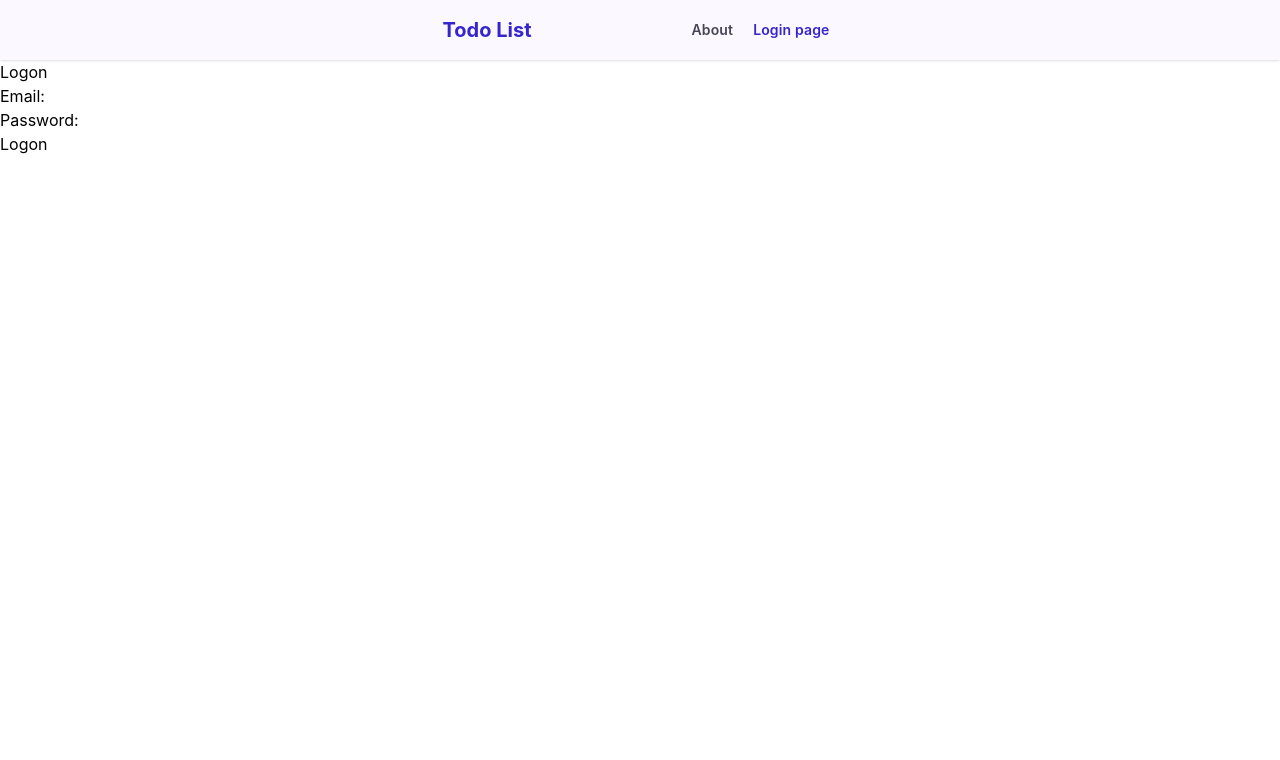
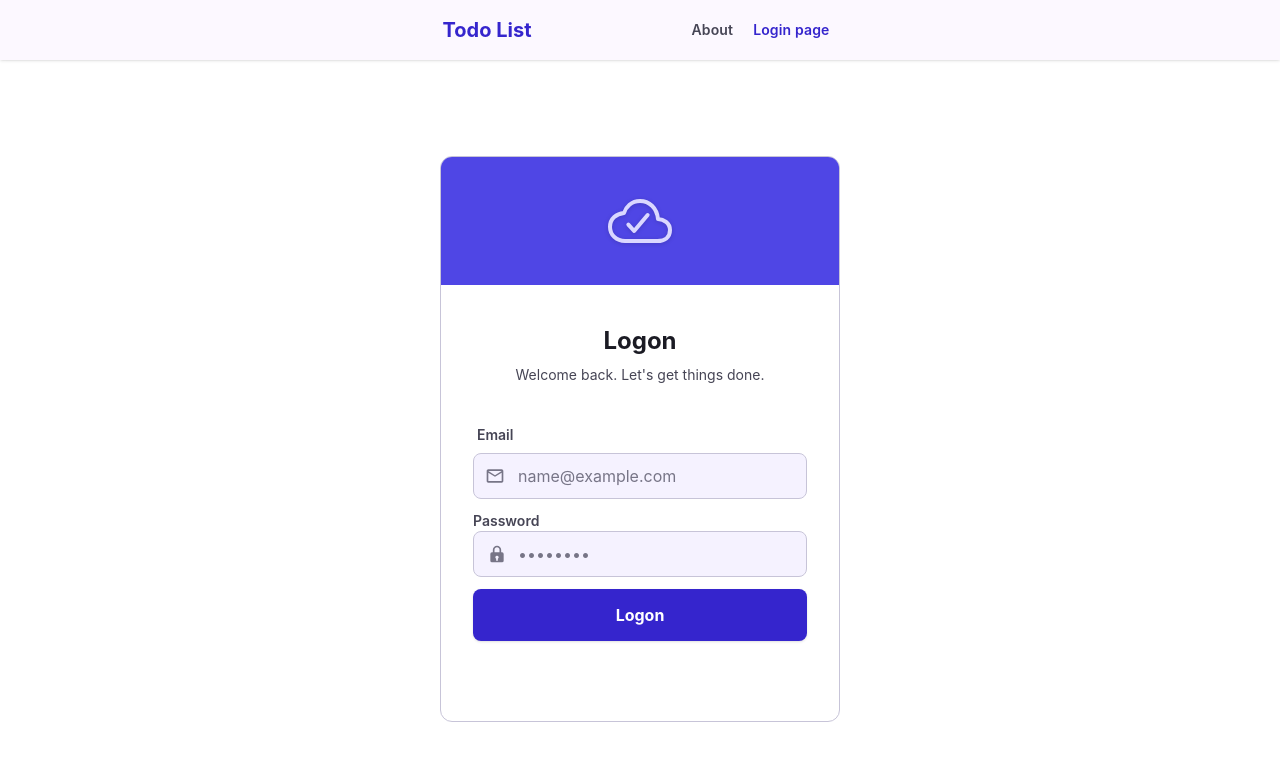
Before and after one commit to mishasro72/todo-list, a React (Vite) app: page /login in a window 1280 px wide. Shown: the top 760 px of the page. Built offline with nearby package versions, Linux system fonts and the light colour scheme.

Commit message:
Add style to Logon page

```diff
--- a/src/pages/LoginPage.jsx
+++ b/src/pages/LoginPage.jsx
@@ -38,39 +38,118 @@ export default function LoginPage() {
   }
   return (
     <>
-      <h1>Logon</h1>
+      <main className="lex-grow flex items-center justify-center px-5 py-24">
+        <div className="w-full max-w-[400px] bg-surface-container-lowest border border-outline-variant rounded-xl elevation-level-1 overflow-hidden">
+          <div className="relative h-32 bg-primary-container-light overflow-hidden">
+            <div className="absolute inset-0 flex items-center justify-center">
+              <svg
+                viewBox="0 0 512 512"
+                className="w-16 h-16 text-on-primary-container-light stroke-[3] drop-shadow-sm"
+              >
+                <title>Cloud Done Outline SVG Icon</title>
+
+                <path
+                  fill="none"
+                  stroke="currentColor"
+                  strokeLinejoin="round"
+                  strokeWidth="32"
+                  d="M400 240c-8.89-89.54-71-144-144-144c-69 0-113.44 48.2-128 96c-60 6-112 43.59-112 112c0 66 54 112 120 112h260c55 0 100-27.44 100-88c0-59.82-53-85.76-96-88Z"
+                />
+                <path
+                  fill="none"
+                  stroke="currentColor"
+                  strokeLinecap="round"
+                  strokeLinejoin="round"
+                  strokeWidth="32"
+                  d="M317 208L209.2 336L163 284.8"
+                />
+              </svg>
+            </div>
+          </div>
+
+          <div className="p-8 pt-10 pb-20">
+            <div className="mb-8 text-center">
+              <h1 className="text-2xl font-bold text-on-surface mb-2">Logon</h1>
+              <p className="text-sm text-on-surface-variant">
+                Welcome back. Let's get things done.
+              </p>
+            </div>
             <div>
               {authError && (
-          <p style={{ color: "red", fontSize: "15px" }}>ERROR: {authError}</p>
+                <p className="text-red-500 text-sm">ERROR: {authError}</p>
               )}
               <form onSubmit={handleSubmit}>
-          <div>
-            <label htmlFor="email-input">Email: </label>
+                <div className="pb-3">
+                  <label
+                    htmlFor="email-input"
+                    className="block text-sm font-semibold text-on-surface-variant ml-1 py-2"
+                  >
+                    Email{" "}
+                  </label>
+                  <div className="relative">
+                    <svg
+                      viewBox="0 0 24 24"
+                      className="absolute left-3 top-1/2 -translate-y-1/2 text-outline w-5 h-5"
+                    >
+                      <title>Baseline Mail Outline SVG Icon</title>
+                      <path
+                        fill="currentColor"
+                        d="M20 4H4c-1.1 0-1.99.9-1.99 2L2 18c0 1.1.9 2 2 2h16c1.1 0 2-.9 2-2V6c0-1.1-.9-2-2-2m0 14H4V8l8 5l8-5zm-8-7L4 6h16z"
+                      />
+                    </svg>
                     <input
+                      className="leading-5 w-full pl-11 pr-4 py-3 bg-surface-container-low border border-outline-variant rounded-lg focus:ring-2 focus:ring-primary focus:ring-offset-2 outline-none transition-all placeholder:text-outline"
                       type="email"
                       id="email-input"
                       value={email}
                       onChange={(e) => setEmail(e.target.value)}
                       required
+                      placeholder="name@example.com"
                     />
                   </div>
-          <div>
-            <label htmlFor="password-input">Password: </label>
+                </div>
+                <div className="pb-3">
+                  <label
+                    className="block
+                    text-sm
+                    font-semibold
+                    text-on-surface-variant"
+                    htmlFor="password-input pb-2"
+                  >
+                    Password{" "}
+                  </label>
+                  <div className="relative">
+                    <svg
+                      viewBox="0 0 24 24"
+                      className="absolute left-3.5 top-1/2 -translate-y-1/2 text-outline w-5 h-5 pointer-events-none z-10"
+                    >
+                      <title>Bxs Lock SVG Icon</title>
+                      <path
+                        fill="currentColor"
+                        d="M12 2C9.243 2 7 4.243 7 7v3H6a2 2 0 0 0-2 2v8a2 2 0 0 0 2 2h12a2 2 0 0 0 2-2v-8a2 2 0 0 0-2-2h-1V7c0-2.757-2.243-5-5-5zM9 7c0-1.654 1.346-3 3-3s3 1.346 3 3v3H9V7zm4 10.723V20h-2v-2.277a1.993 1.993 0 0 1 .567-3.677A2.001 2.001 0 0 1 14 16a1.99 1.99 0 0 1-1 1.723z"
+                      />
+                    </svg>
                     <input
+                      className="w-full flex items-center leading-none pl-11 pr-4 py-3 bg-surface-container-low border border-outline-variant rounded-lg focus:ring-2 focus:ring-primary focus:ring-offset-2 outline-none transition-all placeholder:text-outline text-on-surface"
                       id="password-input"
                       type="password"
                       value={password}
                       onChange={(e) => setPassword(e.target.value)}
+                      placeholder="••••••••"
                       required
                     />
                   </div>
+                </div>
                 <div>
-            <button type="submit" disabled={isLogginOn}>
+                  <button className="w-full bg-primary-light text-on-primary-light py-3.5 rounded-lg font-bold text-md shadow-sm hover:bg-primary-container active:scale-95 transition-all duration-200" type="submit" disabled={isLogginOn}>
                     {isLogginOn ? "Logging in..." : "Logon"}
                   </button>
                 </div>
               </form>
             </div>
+          </div>
+        </div>
+      </main>
     </>
   );
 }
```
Also changed, not shown: 1 other file (tests, documents, lock files or other folders). Lines whose indentation alone changed are shown as unchanged.
